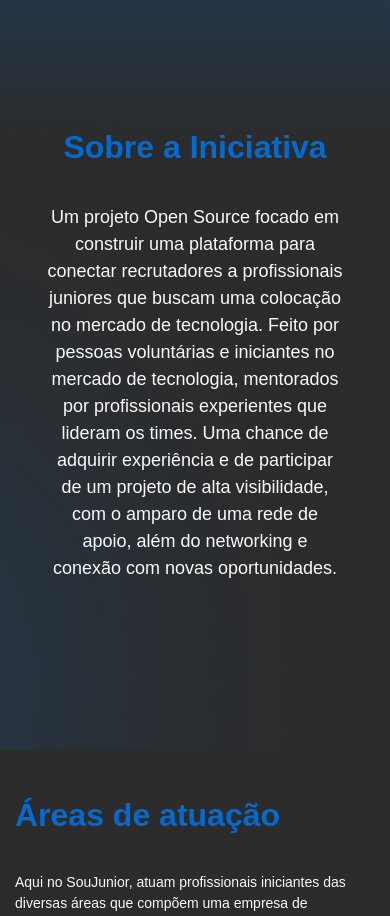
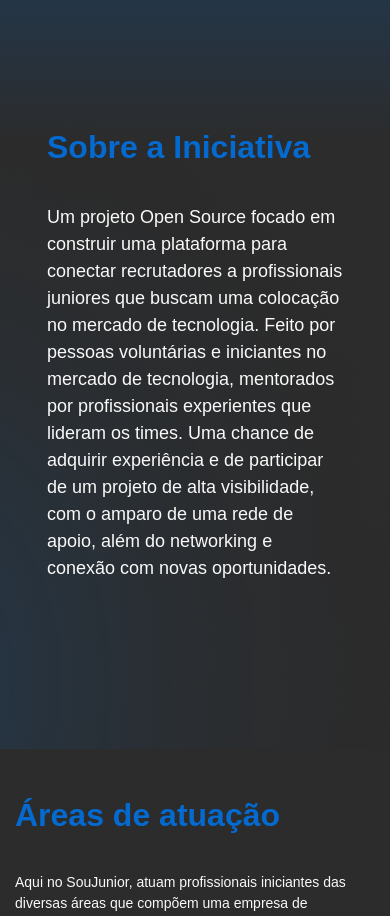
Before and after one commit to SouJunior/site-webapp, a Next.js app: page / in a window 390 px wide. Shown: the part 1140-2056 px from the top of the page. Built offline with nearby package versions, Linux system fonts and the light colour scheme; a web font is replaced by a local one.

Commit message:
corrigindo seção quem pode participar

```diff
--- a/components/AboutSection/AboutSection.module.css
+++ b/components/AboutSection/AboutSection.module.css
@@ -49,13 +49,15 @@
     align-items: center;
   }
 
-  .title {
-    text-align: center;
+  .container .title {
+    align-self: flex-start;
+    text-align: left;
     max-width: 100%;
     font-size: 3.2rem;
   }
 
   .text {
     max-width: 100%;
+    text-align: left;
   }
 }
```
